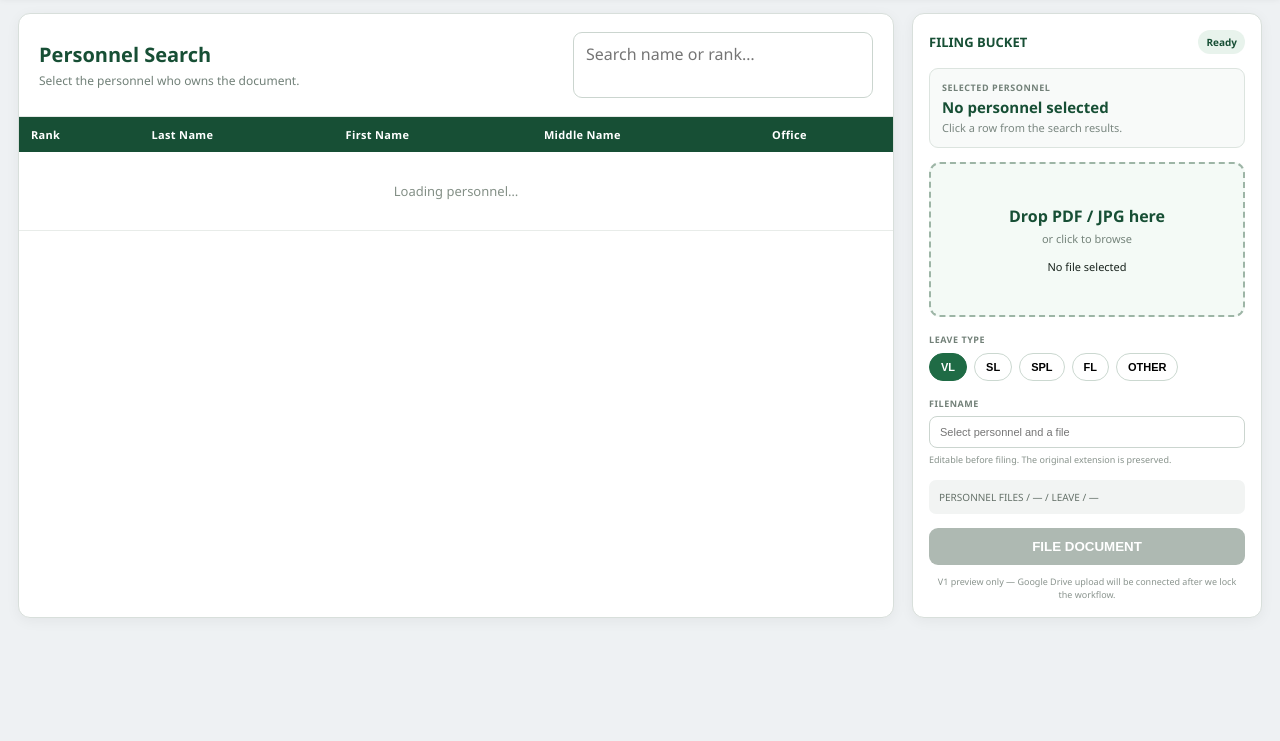
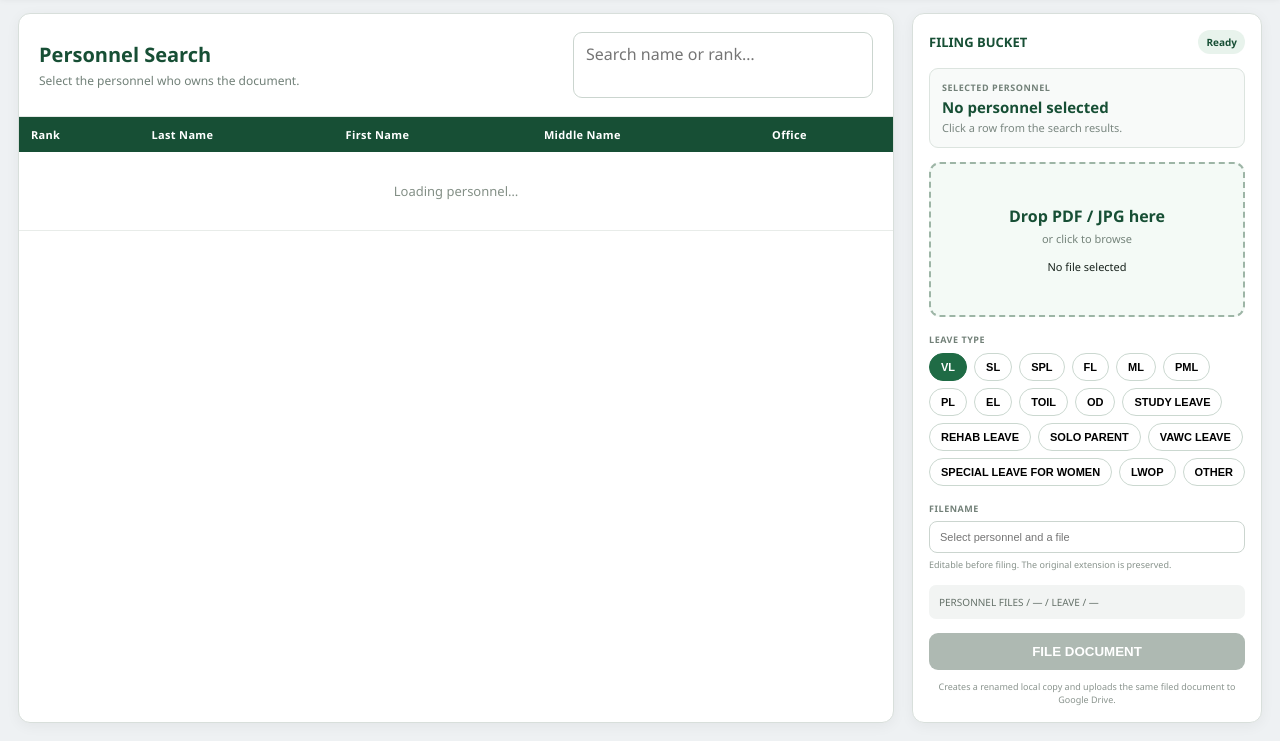
Before and after one commit to Nyaw1212/pythonnbpprofile, a plain HTML site: page filing_ui/index.html in a window 1280 px wide. Shown: the part 69-810 px from the top of the page. Drawn offline with Linux system fonts and the light colour scheme.

Commit message:
Expose full leave type chip set and add toast notification

```diff
--- a/filing_ui/index.html
+++ b/filing_ui/index.html
@@ -11,6 +11,8 @@
     <div><strong>NBP</strong><span>Personnel Filing</span></div>
     <small>Leave Filing • Development</small>
   </header>
+
+  <div class="toast" id="toast" role="status" aria-live="polite"></div>
 
   <main>
     <section class="search-panel">
@@ -44,7 +46,23 @@
 
       <div class="field-label">LEAVE TYPE</div>
       <div class="chips" id="leaveTypes">
-        <button data-type="VL" class="active">VL</button><button data-type="SL">SL</button><button data-type="SPL">SPL</button><button data-type="FL">FL</button><button data-type="OTHER">OTHER</button>
+        <button data-type="VL" class="active" title="Vacation Leave">VL</button>
+        <button data-type="SL" title="Sick Leave">SL</button>
+        <button data-type="SPL" title="Special Privilege Leave">SPL</button>
+        <button data-type="FL" title="Forced Leave">FL</button>
+        <button data-type="ML" title="Maternity Leave">ML</button>
+        <button data-type="PML" title="Paternity Leave">PML</button>
+        <button data-type="PL" title="Parental Leave">PL</button>
+        <button data-type="EL" title="Emergency Leave">EL</button>
+        <button data-type="TOIL" title="Time Off In Lieu">TOIL</button>
+        <button data-type="OD" title="Official / Other Duty">OD</button>
+        <button data-type="STUDY-LEAVE">STUDY LEAVE</button>
+        <button data-type="REHAB-LEAVE">REHAB LEAVE</button>
+        <button data-type="SOLO-PARENT-LEAVE">SOLO PARENT</button>
+        <button data-type="VAWC-LEAVE">VAWC LEAVE</button>
+        <button data-type="SPECIAL-LEAVE-WOMEN">SPECIAL LEAVE FOR WOMEN</button>
+        <button data-type="LWOP">LWOP</button>
+        <button data-type="OTHER">OTHER</button>
       </div>
 
       <div class="filename-box">
@@ -55,7 +73,7 @@
 
       <div class="destination" id="destination">PERSONNEL FILES / — / LEAVE / —</div>
       <button class="file-button" id="fileButton" disabled>FILE DOCUMENT</button>
-      <p class="note">V1 preview only — Google Drive upload will be connected after we lock the workflow.</p>
+      <p class="note">Creates a renamed local copy and uploads the same filed document to Google Drive.</p>
     </aside>
   </main>
   <script src="app.js"></script>
```
